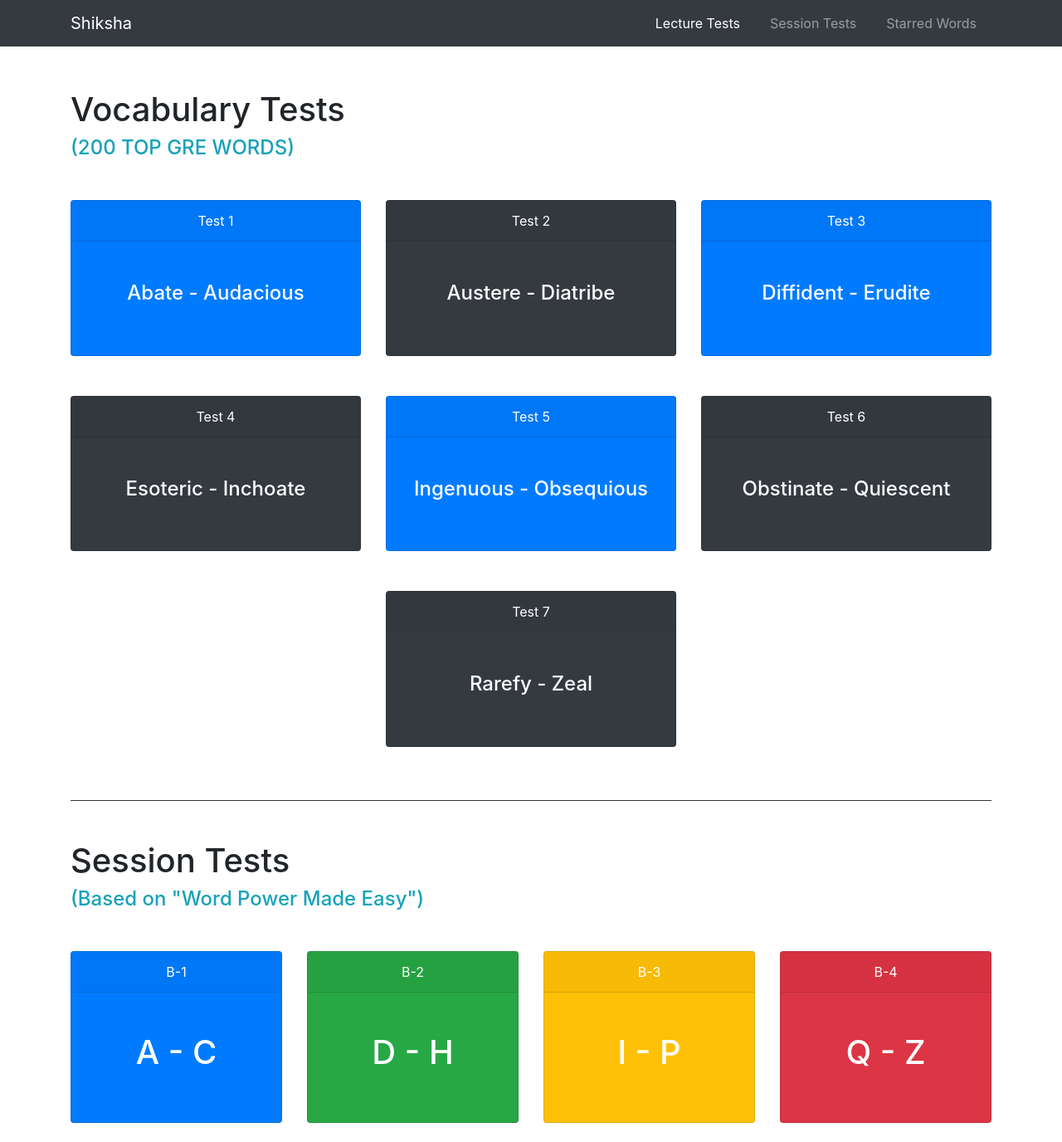
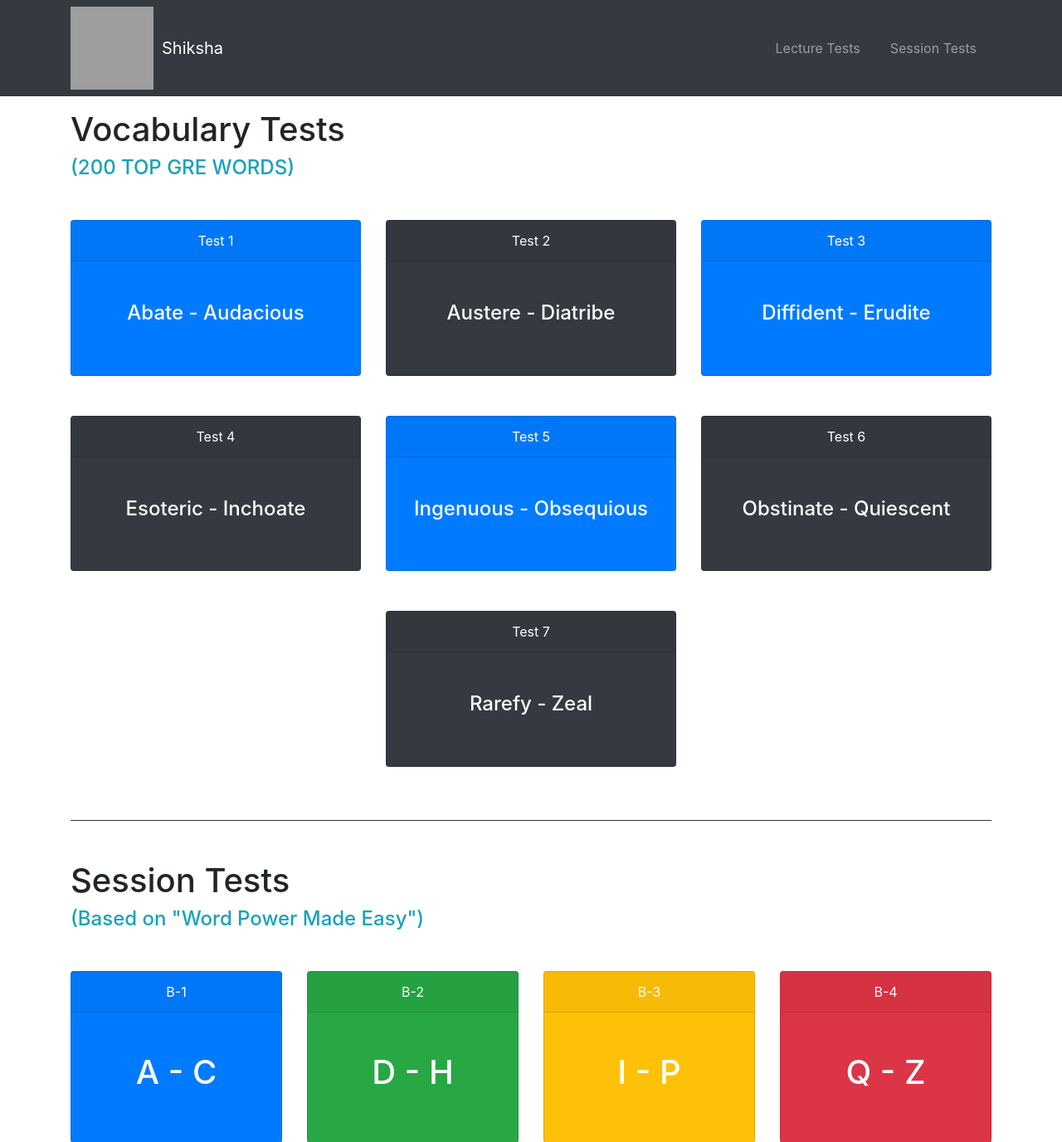
Before and after one commit to walkeknow/shiksha, a Django app: page / in a window 1280 px wide. Shown: the top 1376 px of the page at 83% size. Run offline with Django 3.2, Linux system fonts and the light colour scheme; some libraries are stand-ins or nearby versions; grey boxes are pictures that could not be loaded.

Commit message:
Logo and optimization

```diff
--- /dev/null
+++ b/templates/base.html
@@ -0,0 +1,97 @@
+<!DOCTYPE html>
+<html lang="en">
+
+<head>
+
+    <meta charset="utf-8">
+    <meta name="viewport" content="width=device-width, initial-scale=1, shrink-to-fit=no">
+    <meta name="description" content="">
+    <meta name="author" content="">
+
+    <!-- Bootstrap core CSS -->
+    {% load static %}
+    <link href="{% static 'vendor/bootstrap/css/bootstrap.min.css' %}" rel="stylesheet">
+
+    <!-- Custom styles for this template -->
+    {% load static %}
+    <link href="{% static 'css/custom.css' %}" rel="stylesheet">
+
+    <!-- Site Icons -->
+    {% load static %}
+    <link rel="shortcut icon" href="{% static 'images/logo.png' %}" type="image/x-icon"/>
+
+    {% block head %}
+        <title>Shiksha Vocabulary</title>
+    {% endblock %}
+
+</head>
+
+<body>
+
+<!-- Navigation -->
+<nav class="navbar navbar-expand-lg navbar-dark bg-dark fixed-top">
+    <div class="container">
+        <a href="{% url 'vocab:index' %}"><img src="{% static 'images/logo.png' %}"></a>
+        <a class="navbar-brand" href="{% url 'vocab:index' %}">Shiksha</a>
+        <button class="navbar-toggler" type="button" data-toggle="collapse" data-target="#navbarResponsive"
+                aria-controls="navbarResponsive" aria-expanded="false" aria-label="Toggle navigation">
+            <span class="navbar-toggler-icon"></span>
+        </button>
+        <div class="collapse navbar-collapse" id="navbarResponsive">
+            <ul class="navbar-nav ml-auto">
+                <li class="nav-item">
+                    <a class="nav-link" href="#lecture">
+                        <span>Lecture Tests</span>
+                    </a>
+                </li>
+                <li class="nav-item">
+                    <a class="nav-link" href="#session">
+                        <span>Session Tests</span>
+                    </a>
+                </li>
+{#                <li class="nav-item">#}
+{#                    <a class="nav-link" href="#">#}
+{#                        <span>Starred Words</span>#}
+{#                    </a>#}
+{#                </li>#}
+            </ul>
+        </div>
+    </div>
+</nav>
+
+{% block body %}
+{% endblock %}
+
+
+<!-- Footer -->
+<footer class="py-5 bg-dark">
+    <div class="container">
+        <p class="m-0 text-center text-white">Copyright &copy; Kewal Shah 2019</p>
+    </div>
+    <!-- /.container -->
+</footer>
+
+<!-- Bootstrap core JavaScript -->
+{% load static %}
+<script src="{% static 'vendor/jquery/jquery.min.js' %}"></script>
+<script>
+    $(".card").click(function () {
+        var test_id = $(this).attr('id');
+        location.href = "{% url 'vocab:test' 'test-id' %}".replace(/test-id/, test_id.toString())
+    });
+    document.querySelectorAll('a[href^="#"]').forEach(anchor => {
+        anchor.addEventListener('click', function (e) {
+            e.preventDefault();
+
+            document.querySelector(this.getAttribute('href')).scrollIntoView({
+                behavior: 'smooth'
+            });
+        });
+    });
+</script>
+{% load static %}
+<script src="{% static 'vendor/bootstrap/js/bootstrap.bundle.min.js' %}"></script>
+
+</body>
+
+</html>
--- /dev/null
+++ b/vocab/static/css/custom.css
@@ -0,0 +1,49 @@
+/*!
+ * Start Bootstrap - Small Business (https://startbootstrap.com/template-overviews/small-business)
+ * Copyright 2013-2019 Start Bootstrap
+ * Licensed under MIT (https://github.com/BlackrockDigital/startbootstrap-small-business/blob/master/LICENSE)
+ */
+body {
+  padding-top: 60px;
+}
+
+.card:hover {
+  transform: scale(1.05, 1.05);
+  -webkit-transform: scale(1.05, 1.05);
+  -webkit-transition: ease-in 0.1s;
+  -moz-transition: ease-in 0.1s;
+  -o-transition: ease-in 0.1s;
+  transition: ease-in 0.1s;
+  cursor: pointer;
+}
+.card:active {
+  filter: brightness(50%);
+  -webkit-filter: brightness(50%);
+}
+
+.navbar-nav > li {
+  margin-left:10px;
+  margin-right:10px;
+}
+
+.navbar-nav li:hover a span{
+  color: white;
+}
+
+a {
+  outline: none;
+}
+
+.container img {
+  width: 100px;
+  height: 100px;
+  float: left;
+}
+
+#lecture {
+  padding: 50px;
+}
+
+.navbar-brand {
+  margin-left: 10px;
+}
--- a/vocab/static/css/small-business.css
+++ /dev/null
@@ -1,8 +0,0 @@
-/*!
- * Start Bootstrap - Small Business (https://startbootstrap.com/template-overviews/small-business)
- * Copyright 2013-2019 Start Bootstrap
- * Licensed under MIT (https://github.com/BlackrockDigital/startbootstrap-small-business/blob/master/LICENSE)
- */
-body {
-  padding-top: 60px;
-}
--- a/vocab/templates/index.html
+++ b/vocab/templates/index.html
@@ -1,98 +1,9 @@
-<!DOCTYPE html>
-<html lang="en">
+{% extends 'base.html' %}
 
-<head>
-
-    <meta charset="utf-8">
-    <meta name="viewport" content="width=device-width, initial-scale=1, shrink-to-fit=no">
-    <meta name="description" content="">
-    <meta name="author" content="">
-
-    <title>Shiksha Vocabulary</title>
-
-    <!-- Bootstrap core CSS -->
-    {% load static %}
-    <link href="{% static 'vendor/bootstrap/css/bootstrap.min.css' %}" rel="stylesheet">
-
-    <!-- Custom styles for this template -->
-    {% load static %}
-    <link href="{% static 'css/small-business.css' %}" rel="stylesheet">
-
-    <style>
-        .card:hover {
-            transform: scale(1.05, 1.05);
-            -webkit-transform: scale(1.05, 1.05);
-            -webkit-transition: ease-in 0.1s;
-            -moz-transition: ease-in 0.1s;
-            -o-transition: ease-in 0.1s;
-            transition: ease-in 0.1s;
-            cursor: pointer;
-        }
-        .card:active {
-            filter: brightness(50%);
-            -webkit-filter: brightness(50%);
-        }
-        .navbar-nav > li {
-            margin-left:10px;
-            margin-right:10px;
-        }
-    </style>
-</head>
-
-<body>
-
-<!-- Navigation -->
-<nav class="navbar navbar-expand-lg navbar-dark bg-dark fixed-top">
+{% block body %}
+    <!-- Page Content -->
+    <a id="lecture"></a>
     <div class="container">
-        <a class="navbar-brand" href="#">Shiksha</a>
-        <button class="navbar-toggler" type="button" data-toggle="collapse" data-target="#navbarResponsive"
-                aria-controls="navbarResponsive" aria-expanded="false" aria-label="Toggle navigation">
-            <span class="navbar-toggler-icon"></span>
-        </button>
-        <div class="collapse navbar-collapse" id="navbarResponsive">
-            <ul class="navbar-nav ml-auto">
-                <li class="nav-item active">
-                    <a class="nav-link" href="#">Lecture Tests
-                        <span class="sr-only">(current)</span>
-                    </a>
-                </li>
-                <li class="nav-item">
-                    <a class="nav-link" href="#session">Session Tests</a>
-                </li>
-                <li class="nav-item">
-                    <a class="nav-link" href="#">Starred Words</a>
-                </li>
-            </ul>
-        </div>
-    </div>
-</nav>
-
-<!-- Page Content -->
-{#<a id="lecture"></a>#}
-<div class="container">
-
-    {#    <!-- Heading Row -->#}
-    {#    <div class="row align-items-center my-5">#}
-    {#      <div class="col-lg-7">#}
-    {#        <img class="img-fluid rounded mb-4 mb-lg-0" src="http://placehold.it/900x400" alt="">#}
-    {#      </div>#}
-    {#      <!-- /.col-lg-8 -->#}
-    {#      <div class="col-lg-5">#}
-    {#        <h1 class="font-weight-light">Business Name or Tagline</h1>#}
-    {#        <p>This is a template that is great for small businesses. It doesn't have too much fancy flare to it, but it makes a great use of the standard Bootstrap core components. Feel free to use this template for any project you want!</p>#}
-    {#        <a class="btn btn-primary" href="#">Call to Action!</a>#}
-    {#      </div>#}
-    {#      <!-- /.col-md-4 -->#}
-    {#    </div>#}
-    {#    <!-- /.row -->#}
-
-    {#    <!-- Call to Action Well -->#}
-    {#    <div class="card text-white bg-secondary my-5 py-4 text-center">#}
-    {#      <div class="card-body">#}
-    {#        <p class="text-white m-0">This call to action card is a great place to showcase some important information or display a clever tagline!</p>#}
-    {#      </div>#}
-    {#    </div>#}
-
         <div class="mt-5">
             <h1 class="jumbotron-fluid">Vocabulary Tests</h1>
             <h4 class="text-info">(200 TOP GRE WORDS)</h4>
@@ -244,27 +155,4 @@
             </div>
         </div>
     </div>
-<!-- /.container -->
-
-<!-- Footer -->
-<footer class="py-5 bg-dark">
-    <div class="container">
-        <p class="m-0 text-center text-white">Copyright &copy; Kewal Shah 2019</p>
-    </div>
-    <!-- /.container -->
-</footer>
-
-<!-- Bootstrap core JavaScript -->
-{% load static %}
-<script src="{% static 'vendor/jquery/jquery.min.js' %}"></script>
-<script>
-    $(".card").click(function () {
-        var test_id = $(this).attr('id');
-        location.href = "{% url 'vocab:test' 'test-id' %}".replace(/test-id/, test_id.toString())
-    })
-</script>
-{% load static %}
-<script src="{% static 'vendor/bootstrap/js/bootstrap.bundle.min.js' %}"></script>
-</body>
-
-</html>
+{% endblock %}
```
Also changed, not shown: vocab/templates/test.html (+8 -10 lines). Lines whose indentation alone changed are shown as unchanged.
